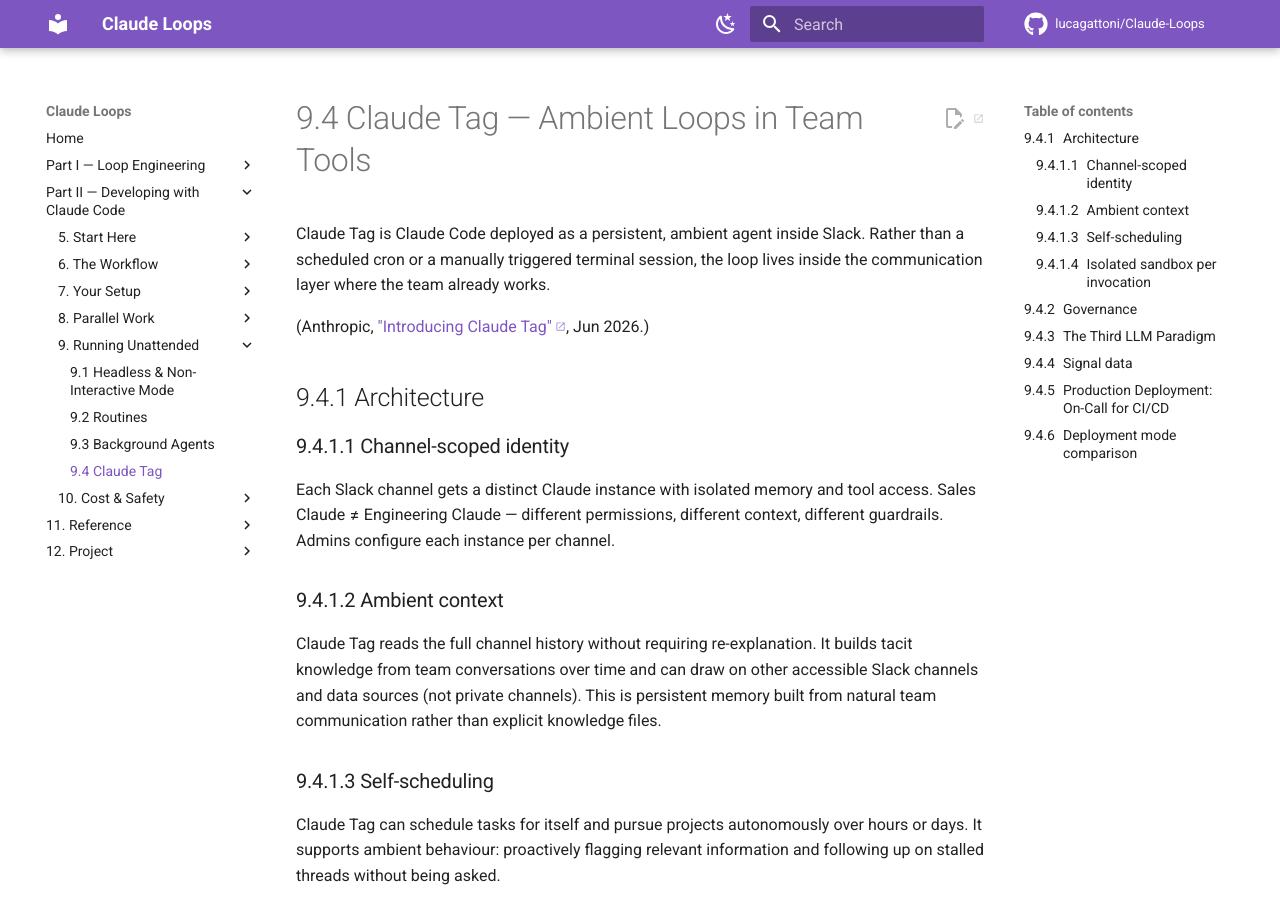
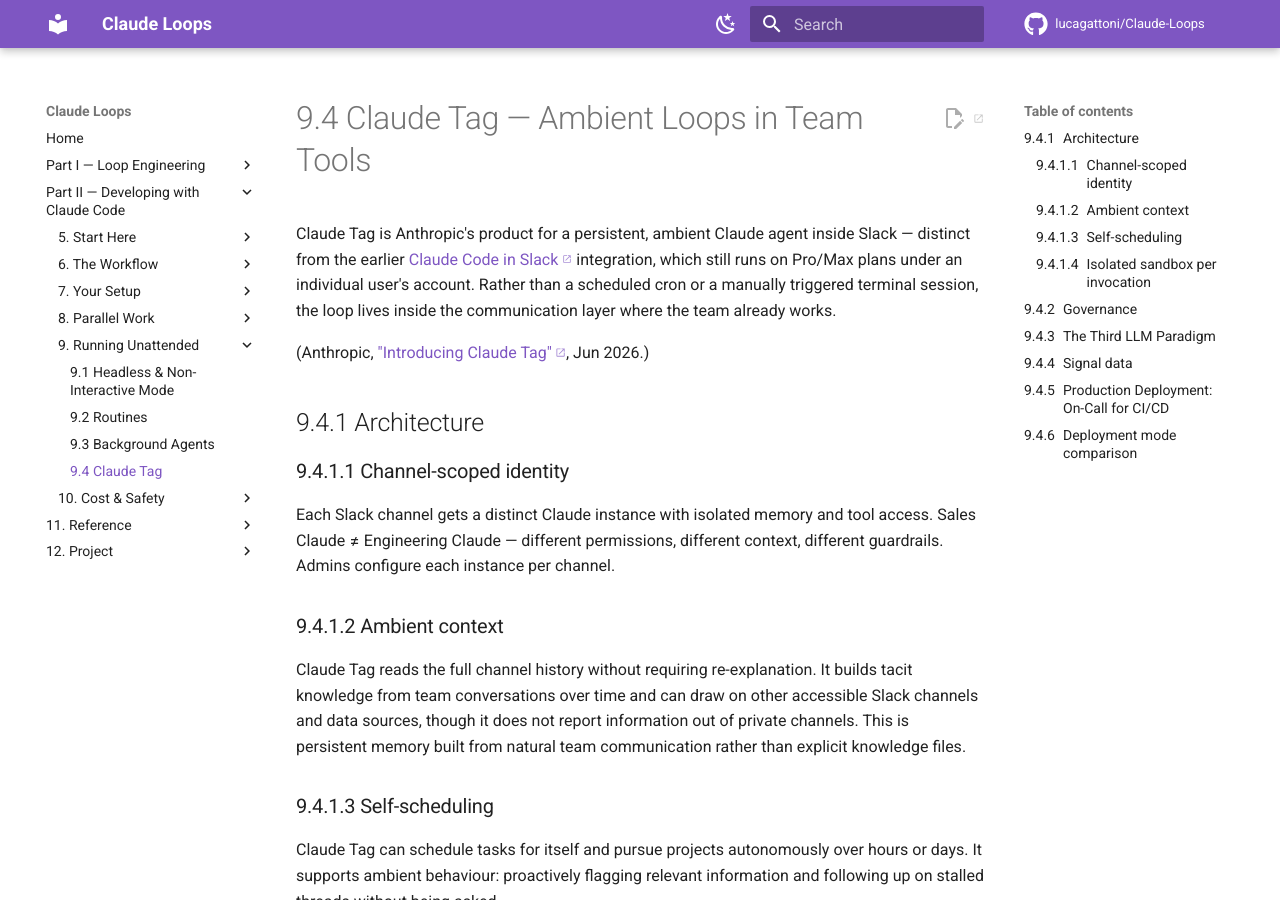
Before and after one commit to lucagattoni/Claude-Loops, an MkDocs documentation site: the page built from docs/31-claude-tag.md, in a window 1280 px wide and 900 px high. Built offline with MkDocs 1.6.1 and Material for MkDocs 9.7.7, drawn with Linux system fonts in a browser that asks for light colours; comment, search, counter and statistics services are not loaded; some of the changed text lies outside the part shown.

Commit message:
31-claude-tag.md: 3 fact-check fix(es) from the C7 doc sweep
Change types: CORRECT×3

- [medium] The doc's opening sentence conflates two live products that Anthropic's own docs explicitly separate: 'Claude Tag is available on Team and Enterprise plans, and is distinct from the earlier
- [low] The parenthetical overstates a privacy boundary in the safety-relevant direction. Source: 'Claude can even automatically learn from other Slack channels and data sources, if it's granted per
- [high] Invented citation title — the page's <title> and <h1> both read 'How Claude Tag serves as Anthropic's first responder for CI/CD failures', and the KB's string appears nowhere on it. Everythi

Backlog step 11 (C7). 34/34 units, 4,025 previously-unverified lines, 656 claims
checked, 471 URLs opened. Evidence: plans/20260907_0100-c7-doc-sweep-evidence.md.
mkdocs build --strict green on the full change set.

Co-Authored-By: Claude Opus 5 (1M context) <noreply@anthropic.com>
Claude-Session: https://claude.ai/code/session_0143r6VLrjfhL34xeWGQvHmV

```diff
--- a/docs/31-claude-tag.md
+++ b/docs/31-claude-tag.md
@@ -1,8 +1,9 @@
 # Claude Tag — Ambient Loops in Team Tools
 
-Claude Tag is Claude Code deployed as a persistent, ambient agent inside Slack.
-Rather than a scheduled cron or a manually triggered terminal session, the loop
-lives inside the communication layer where the team already works.
+Claude Tag is Anthropic's product for a persistent, ambient Claude agent inside Slack — distinct
+from the earlier [Claude Code in Slack](https://code.claude.com/docs/en/slack) integration, which still runs on Pro/Max plans under
+an individual user's account. Rather than a scheduled cron or a manually triggered terminal
+session, the loop lives inside the communication layer where the team already works.
 
 (Anthropic, ["Introducing Claude Tag"](https://www.anthropic.com/news/introducing-claude-tag), Jun 2026.)
 
@@ -16,7 +17,7 @@ context, different guardrails. Admins configure each instance per channel.
 ### Ambient context
 Claude Tag reads the full channel history without requiring re-explanation. It
 builds tacit knowledge from team conversations over time and can draw on other
-accessible Slack channels and data sources (not private channels). This is
+accessible Slack channels and data sources, though it does not report information out of private channels. This is
 persistent memory built from natural team communication rather than explicit
 knowledge files.
 
```
Also changed, not shown: other parts of docs/31-claude-tag.md (+1 -1 lines).
